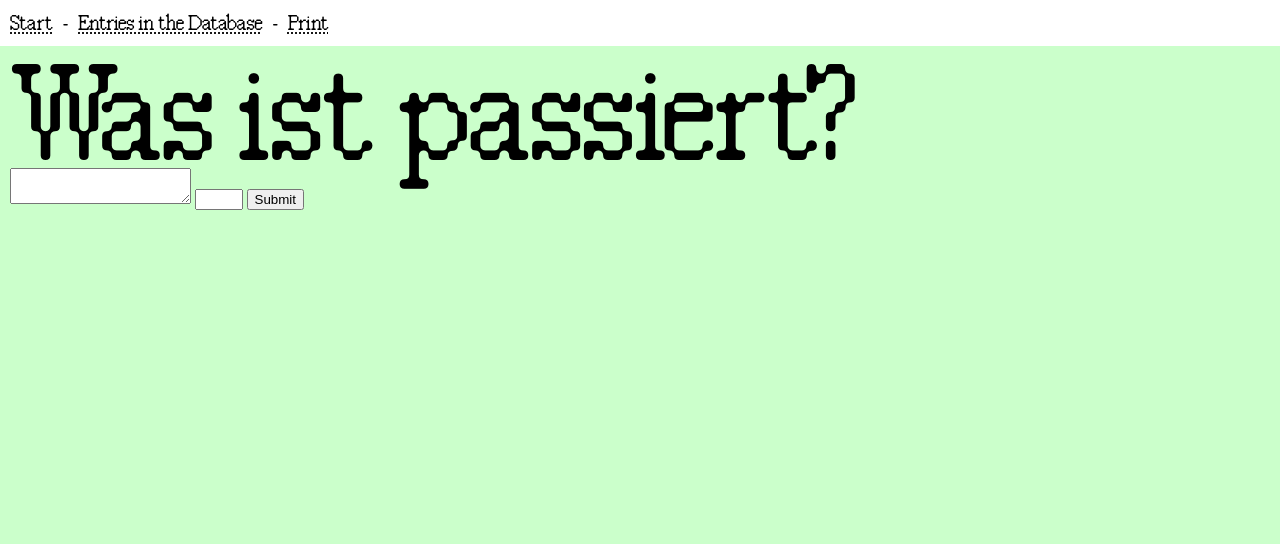
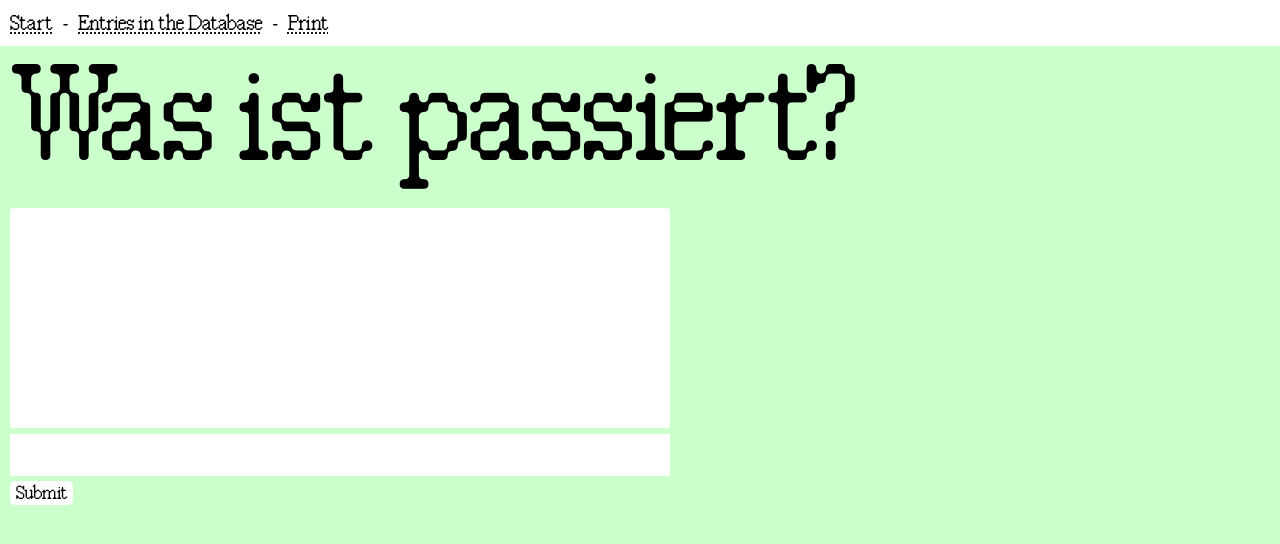
Before and after one commit to sinanatra/indiecon-2024, a SvelteKit app: page / in a window 1280 px wide. Shown: the top 544 px of the page. Built offline with nearby package versions, Linux system fonts and the light colour scheme.

Commit message:
chore basic css

```diff
--- a/src/components/submitText.svelte
+++ b/src/components/submitText.svelte
@@ -43,7 +43,13 @@
             <a href="/" target="_self">Please Refresh the page</a>
         </div>
     {:else}
-        <textarea name="answer" id="answer" bind:value={text}></textarea>
+        <section>
+            <textarea
+                name="answer"
+                id="answer"
+                bind:value={text}
+                maxlength="640"
+            ></textarea>
             <input
                 type="number"
                 name="emotion"
@@ -53,6 +59,7 @@
                 max="5"
             />
             <button on:click={handleSubmit}>Submit</button>
+        </section>
     {/if}
 </section>
 
@@ -62,4 +69,43 @@
         padding: 10px;
         border-radius: 3px;
     }
+
+
+    section {
+        padding-top: 20px;
+        max-width: 640px;
+    }
+    textarea {
+        border: none;
+        background-color: white;
+        border-radius: 3px;
+        width: 100%;
+        height: 200px;
+        resize: none;
+        max-width: 100%;
+        padding: 10px;
+    }
+
+    input {
+        border: none;
+        padding: 10px;
+        width: 100%;
+        max-width: 100%;
+        font-size: 16px;
+    }
+
+    button {
+        border: none;
+        background-color: white;
+        color: black;
+        margin-top: 5px;
+        cursor: pointer;
+        font-size: 16px;
+        border-radius: 5px;
+    }
+
+    button:hover {
+        background-color: blue;
+        color: white;
+    }
 </style>
--- a/src/routes/question/+page.svelte
+++ b/src/routes/question/+page.svelte
@@ -8,15 +8,14 @@
     };
 </script>
 
-<section>
+<article>
+    <h1>Write a Question to ask.</h1>
     <textarea name="question" id="question" bind:value={q}></textarea>
     <button on:click={handleSubmit}>Submit</button>
-</section>
+</article>
 
 <style>
-    .message {
-        background-color: yellow;
+    article {
         padding: 10px;
-        border-radius: 3px;
     }
 </style>
--- a/static/style.css
+++ b/static/style.css
@@ -15,6 +15,18 @@ p {
     margin: 0;
 }
 
+
+a {
+    color: black;
+}
+
+input,
+button,
+textarea {
+    font-family: "Fk Raster", sans-serif;
+
+}
+
 @font-face {
     font-family: "Fk Raster";
     src: url("./fonts/FKRasterRomanCompactTrial-Smooth.otf") format("opentype");
```
Lines whose indentation alone changed are shown as unchanged.
